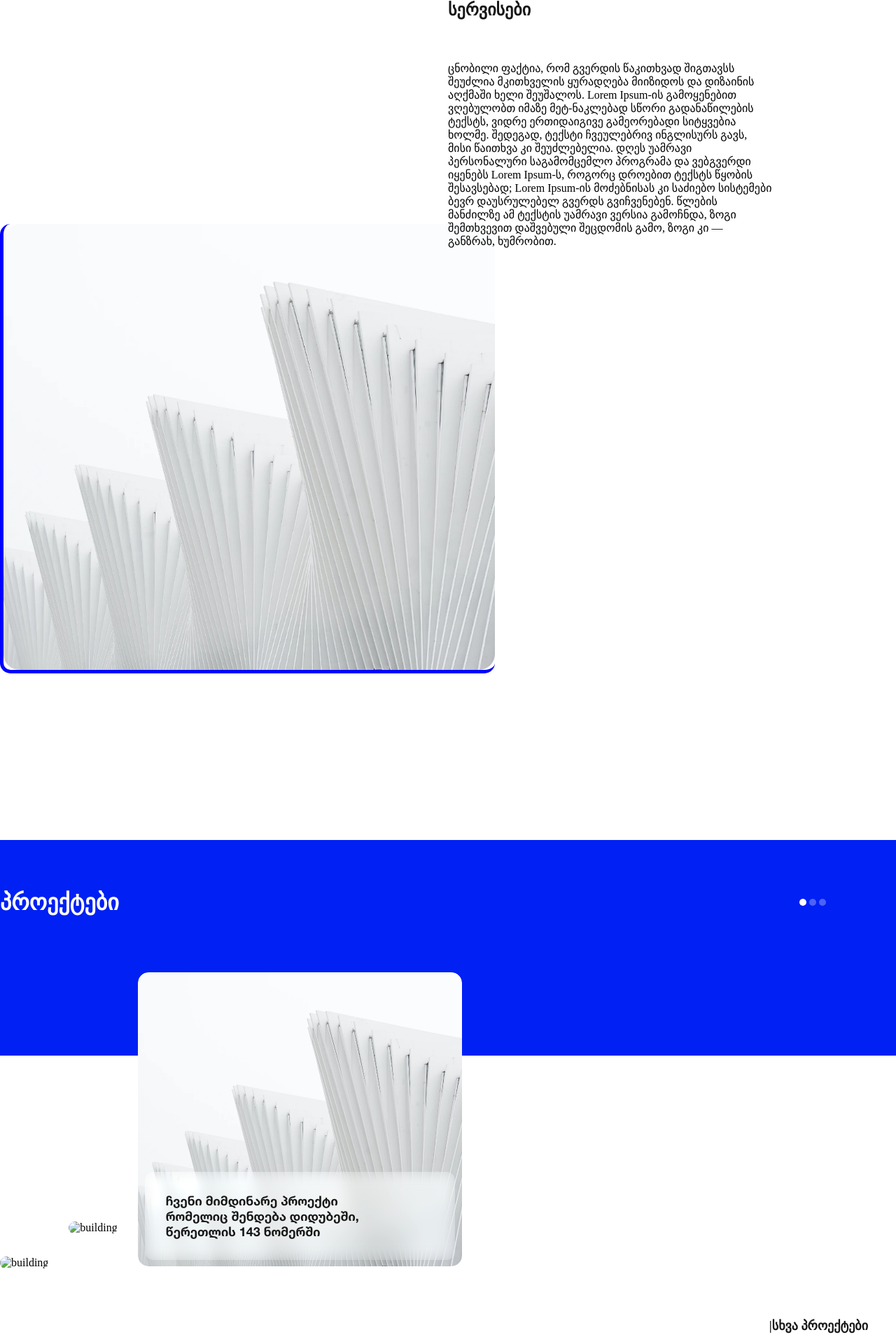
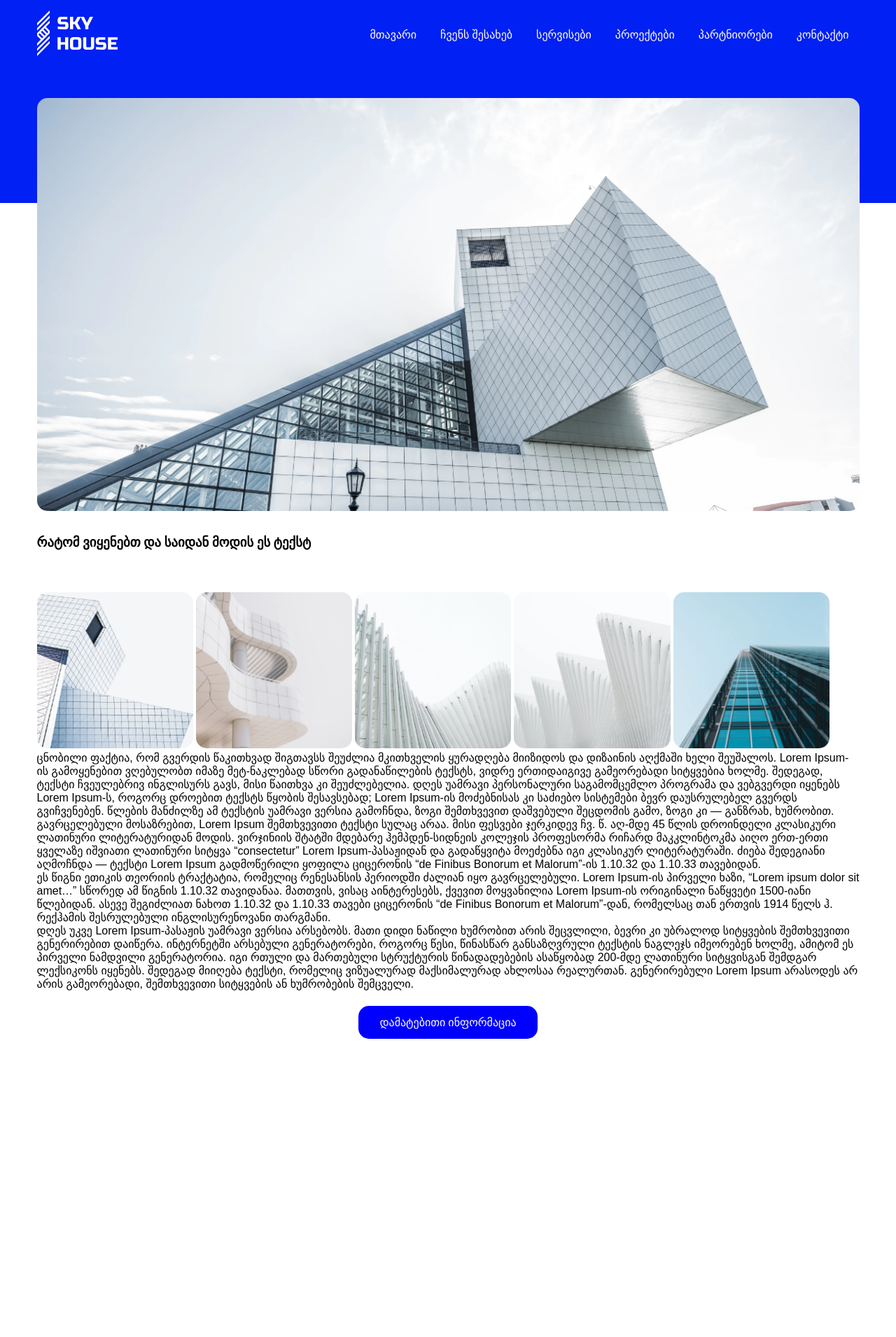
Before and after one commit to anakavtaradze1/front28-lesson6, a plain HTML site: page index.html in a window 1280 px wide. Shown: the top 1910 px of the page at 70% size. After the commit the page ends 1506 px from the top, so only its background shows below. Drawn offline with Linux system fonts and the light colour scheme; files that its build step writes are made by us from their sources; a web font is replaced by a local one.

```diff
--- a/index.html
+++ b/index.html
@@ -1,22 +1,63 @@
 <!DOCTYPE html>
-<html lang="en">
+<html>
   <head>
-    <meta charset="UTF-8" />
-    <meta name="viewport" content="width=device-width, initial-scale=1.0" />
-    <title>SKY HOUSE</title>
+    <meta charset="utf-8" />
+    <meta name="viewport" content="width=device-width, initial-scale=1" />
+    <title>page 2</title>
+    <link rel="stylesheet" href="/path/to/bpg-dedaena-nonblock.min.css" />
+    <link
+      rel="stylesheet"
+      href="http://cdn.web-fonts.ge/fonts/alk-tall-mtavruli/css/alk-tall-mtavruli.min.css"
+    />
     <link rel="stylesheet" type="text/css" href="style.css" />
-    <link rel="stylesheet" type="text/css" href="fonts.css" />
+    <link rel="stylesheet" type="text/css" href="fonts/fonts.css" />
   </head>
   <body>
+    <header>
+      <div class="container">
+        <div class="logo">
+          <img src="images/logo.png" alt="logo" />
+        </div>
+        <nav class="navigation">
+          <ul>
+            <li>
+              <a href="#">მთავარი</a>
+            </li>
+            <li>
+              <a href="#">ჩვენს შესახებ</a>
+            </li>
+            <li>
+              <a href="#">სერვისები</a>
+            </li>
+            <li>
+              <a href="#">პროექტები</a>
+            </li>
+            <li>
+              <a href="#">პარტნიორები</a>
+            </li>
+            <li>
+              <a href="#">კონტაქტი</a>
+            </li>
+          </ul>
+        </nav>
+      </div>
+    </header>
     <section class="container">
-      <div class="left">
-        <center>
-          <img src="images/Rectangle 20@2x.png" alt="figure" class="photo" />
-        </center>
+      <div class="slider">
+        <img src="images/slider.png" alt="slider" />
       </div>
-      <div class="right">
-        <h2 class="service">სერვისები</h2>
-        <p class="text">
+    </section>
+    <section class="container">
+      <article class="article">
+        <h1>რატომ ვიყენებთ და საიდან მოდის ეს ტექსტ</h1>
+
+        <img src="images/1.png" alt="image1" />
+        <img src="images/2.png" alt="image2" />
+        <img src="images/3.png" alt="image3" />
+        <img src="images/4.png" alt="image4" />
+        <img src="images/5.png" alt="image5" />
+
+        <p>
           ცნობილი ფაქტია, რომ გვერდის წაკითხვად შიგთავსს შეუძლია მკითხველის
           ყურადღება მიიზიდოს და დიზაინის აღქმაში ხელი შეუშალოს. Lorem Ipsum-ის
           გამოყენებით ვღებულობთ იმაზე მეტ-ნაკლებად სწორი გადანაწილების ტექსტს,
@@ -26,54 +67,38 @@
           როგორც დროებით ტექსტს წყობის შესავსებად; Lorem Ipsum-ის მოძებნისას კი
           საძიებო სისტემები ბევრ დაუსრულებელ გვერდს გვიჩვენებენ. წლების მანძილზე
           ამ ტექსტის უამრავი ვერსია გამოჩნდა, ზოგი შემთხვევით დაშვებული შეცდომის
-          გამო, ზოგი კი — განზრახ, ხუმრობით.
+          გამო, ზოგი კი — განზრახ, ხუმრობით.<br />
+          გავრცელებული მოსაზრებით, Lorem Ipsum შემთხვევითი ტექსტი სულაც არაა.
+          მისი ფესვები ჯერკიდევ ჩვ. წ. აღ-მდე 45 წლის დროინდელი კლასიკური
+          ლათინური ლიტერატურიდან მოდის. ვირჯინიის შტატში მდებარე ჰემპდენ-სიდნეის
+          კოლეჯის პროფესორმა რიჩარდ მაკკლინტოკმა აიღო ერთ-ერთი ყველაზე იშვიათი
+          ლათინური სიტყვა “consectetur” Lorem Ipsum-პასაჟიდან და გადაწყვიტა
+          მოეძებნა იგი კლასიკურ ლიტერატურაში. ძიება შედეგიანი აღმოჩნდა — ტექსტი
+          Lorem Ipsum გადმოწერილი ყოფილა ციცერონის “de Finibus Bonorum et
+          Malorum”-ის 1.10.32 და 1.10.33 თავებიდან.<br />
+          ეს წიგნი ეთიკის თეორიის ტრაქტატია, რომელიც რენესანსის პერიოდში ძალიან
+          იყო გავრცელებული. Lorem Ipsum-ის პირველი ხაზი, “Lorem ipsum dolor sit
+          amet…” სწორედ ამ წიგნის 1.10.32 თავიდანაა. მათთვის, ვისაც აინტერესებს,
+          ქვევით მოყვანილია Lorem Ipsum-ის ორიგინალი ნაწყვეტი 1500-იანი
+          წლებიდან. ასევე შეგიძლიათ ნახოთ 1.10.32 და 1.10.33 თავები ციცერონის
+          “de Finibus Bonorum et Malorum”-დან, რომელსაც თან ერთვის 1914 წელს ჰ.
+          რექჰამის შესრულებული ინგლისურენოვანი თარგმანი.<br />
+          დღეს უკვე Lorem Ipsum-პასაჟის უამრავი ვერსია არსებობს. მათი დიდი
+          ნაწილი ხუმრობით არის შეცვლილი, ბევრი კი უბრალოდ სიტყვების შემთხვევითი
+          გენერირებით დაიწერა. ინტერნეტში არსებული გენერატორები, როგორც წესი,
+          წინასწარ განსაზღვრული ტექსტის ნაგლეჯს იმეორებენ ხოლმე, ამიტომ ეს
+          პირველი ნამდვილი გენერატორია. იგი რთული და მართებული სტრუქტურის
+          წინადადებების ასაწყობად 200-მდე ლათინური სიტყვისგან შემდგარ ლექსიკონს
+          იყენებს. შედეგად მიიღება ტექსტი, რომელიც ვიზუალურად მაქსიმალურად
+          ახლოსაა რეალურთან. გენერირებული Lorem Ipsum არასოდეს არ არის
+          გამეორებადი, შემთხვევითი სიტყვების ან ხუმრობების შემცველი.
         </p>
-      </div>
-    </section>
-    <section class="projects-section">
-      <div class="projects-background"></div>
-      <div class="projects">
-        <h1 class="project-title">პროექტები</h1>
-        <div class="project-item">
-          <img
-            class="project-image"
-            src="images/Rectangle 18@2x.png"
-            alt="building"
-          />
-          <p class="project-text">
-            ჩვენი მიმდინარე პროექტი რომელიც შენდება დიდუბეში, წერეთლის 143
-            ნომერში
-          </p>
-        </div>
-        <div class="project-item">
-          <img
-            class="project-image"
-            src="images/Rectangle 21@2x.png"
-            alt="building"
-          />
-          <p class="project-text">
-            ჩვენი მიმდინარე პროექტი რომელიც შენდება დიდუბეში, წერეთლის 143
-            ნომერში
-          </p>
-        </div>
-        <div class="project-item">
-          <img
-            class="project-image"
-            src="images/Rectangle 20@2x.png"
-            alt="building"
-          />
-          <p class="project-text">
-            ჩვენი მიმდინარე პროექტი რომელიც შენდება დიდუბეში, წერეთლის 143
-            ნომერში
-          </p>
-        </div>
-        <h2 class="otherprojects">სხვა პროექტები</h2>
-        <div class="project-bullet-container">
-          <div class="project-bullet active"></div>
-          <div class="project-bullet"></div>
-          <div class="project-bullet"></div>
-        </div>
-      </div>
+        <br /><br />
+        <center>
+          <a href="#" class="more_info"> დამატებითი ინფორმაცია </a>
+        </center>
+        <br /><br />
+      </article>
     </section>
   </body>
 </html>
--- a/style.css
+++ b/style.css
@@ -1,125 +1,75 @@
 * {
+  padding: 0;
   margin: 0;
-  padding: 0;
   box-sizing: border-box;
 }
 img {
   width: 100%;
 }
 ul {
-  list-style: none;
+  list-style-type: none;
 }
 a {
   text-decoration: none;
+  color: black;
 }
-.projects-background {
+header {
   background-color: #0020f4;
-  height: 308px;
-  max-width: 1920px;
+  height: 290px;
 }
-.project-image {
-  width: 463px;
-  height: 420px;
-  object-fit: cover;
+.container {
+  max-width: 1175px;
+  width: 100%;
+  margin: 0 auto;
+}
+.logo {
+  width: 15%;
+  float: left;
+  padding-top: 15px;
+}
+.logo img {
+  width: 115px;
+}
+.navigation {
+  width: 85%;
+  vertical-align: top;
+  float: right;
+}
+.navigation ul {
+  float: right;
+}
+.navigation li {
+  display: inline-block;
+  padding: 40px 15px 40px 15px;
+}
+.navigation li a {
+  color: #fff;
+}
+.slider {
+  width: 100% !important;
+  margin-top: -150px;
+}
+h1 {
+  margin: 30px 0px 60px 0px;
+}
+.article h1 {
+	font-family: "ALK Tall Mtavruli", sans-serif
+  font-size: 28px;
+}
+.article img {
+  width: 19%;
+  display: inline-block;
+}
+.more_info {
+  width: 300px;
+  background: blue;
   border-radius: 15px;
-}
-.projects {
-  position: absolute;
-  top: 70px;
-  left: 0;
-  right: 0;
-  margin: 0 auto;
-  max-width: 1475px;
-}
-.project-item {
-  display: inline-block;
-  position: relative;
-}
-.project-item:not(:last-of-type) {
-  margin-right: 25px;
-}
-.project-item:nth-of-type(2) {
-  top: -50px;
-}
-.project-text {
-  font-size: 18px;
-  line-height: 22px;
-  color: #171717;
-  width: 443px;
-  position: absolute;
-  top: 285px;
-  left: 10px;
-  border-radius: 12px;
-  padding: 30px 74px 30px 30px;
-  text-align: left;
-  backdrop-filter: blur(10px) brightness(1.15);
-  font-family: "Helvetica Neue LT GEO 55 Roman";
-}
-.project-title {
-  font-size: 32px;
-  line-height: 39px;
-  color: #ffffff;
-  margin-bottom: 80px;
-}
-.otherprojects {
-  font-size: 18px;
-  line-height: 23px;
-  color: #171717;
-  position: absolute;
-  right: 40px;
-  margin-top: 70px;
-}
-.otherprojects::before {
-  content: "|";
-}
-.project-bullet {
-  display: inline-block;
-  background-color: #ffffff;
-  opacity: 0.3;
-  width: 10px;
-  height: 10px;
-  border-radius: 50%;
-}
-.project-bullet-container {
-  position: absolute;
-  top: 10px;
-  right: 100px;
-}
-.project-bullet.active {
-  opacity: 1;
+  padding: 15px 30px 15px 30px;
+  color: #fff;
+  margin-top: 55px;
 }
 
-.projects-section {
-  position: relative;
+section p {
+  font-family: "BPG DedaEna Nonblock", sans-serif;
+  font-size: 16px;
 }
-
-.left {
-  width: 50%;
-  float: left;
-}
-.right {
-  width: 50%;
-  float: left;
-}
-.photo {
-  width: 707px;
-  background: transparent url("img/Rectangle 7.png") 0% 0% no-repeat padding-box;
-  border-radius: 15px;
-  opacity: 1;
-  margin-top: 320px;
-  border-left: 5px solid blue;
-  border-bottom: 5px solid blue;
-  linear-gradient: #0a22f4;
-}
-.service {
-  color: #171717;
-}
-.text {
-  margin-top: 60px;
-  width: 463px;
-}
-.container {
-  max-width: 1920px;
-  margin: 0 auto;
-  height: 1200px;
-}
```
Also changed, not shown: images/1.png (added), images/2.png (added), images/3.png (added), images/4.png (added), images/5.png (added), images/logo.png (added), images/slider.png (added).
